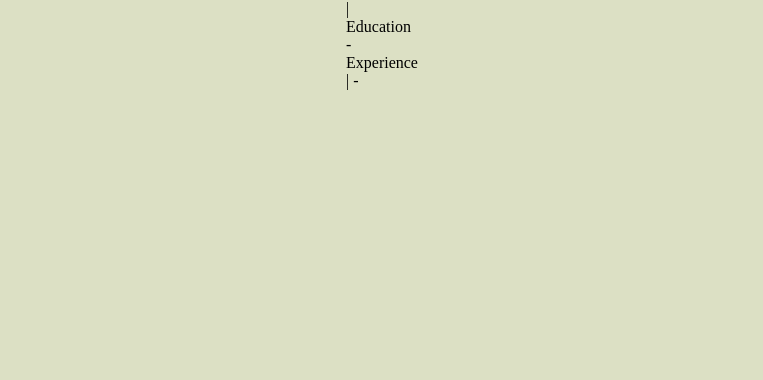
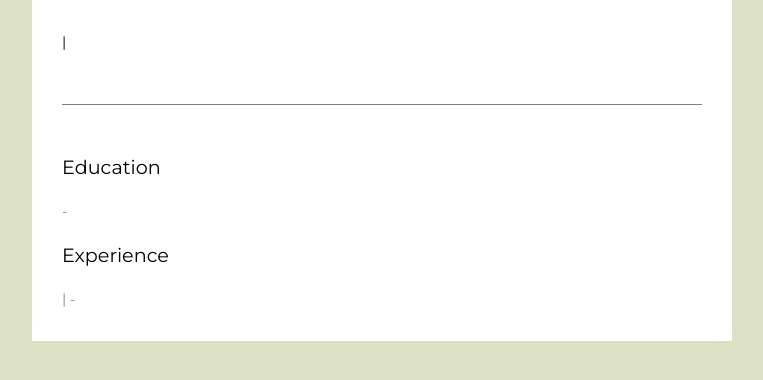
Before and after one commit to angie0123/CV-App, a React (Create React App) app: page / in a window 1280 px wide. Both pictures are taken after a click on the element "Submit". Shown: the top 380 px of the page, without its empty margins (258-1021 px from the left). Built offline with nearby package versions, Linux system fonts and the light colour scheme.

Commit message:
Add styling to preview

```diff
--- a/public/index.html
+++ b/public/index.html
@@ -8,6 +8,11 @@
     <meta
       name="description"
       content="Web site created using create-react-app"
+    />
+
+    <link
+      href="https://fonts.googleapis.com/css2?family=Montserrat:wght@200;400;700&display=swap"
+      rel="stylesheet"
     />
     <link rel="apple-touch-icon" href="%PUBLIC_URL%/logo192.png" />
     <!--
--- a/src/components/Preview.js
+++ b/src/components/Preview.js
@@ -1,6 +1,11 @@
 import React, { Component } from 'react';
 
 class Preview extends Component {
+  getYear(date) {
+    const thisYear = new Date().getFullYear();
+    const dateYear = date.substring(0, 4);
+    return +dateYear === +thisYear ? 'Present' : dateYear;
+  }
   render() {
     const { general, experience, education } = this.props.CV;
     const { name, email, phone, description } = general;
@@ -22,29 +27,20 @@ class Preview extends Component {
           <div className="bold">{schoolName}</div>
           <div className="light">{titleOfStudy}</div>
           <div className="light">
-            {dateOfStudyStart} - {dateOfStudyEnd}
+            {this.getYear(dateOfStudyStart)} - {this.getYear(dateOfStudyEnd)}
           </div>
         </>
       );
     });
 
-    //     experience: [
-    //       {
-    //         companyName: '',
-    //         positionTitle: '',
-    //         tasks: '',
-    //         dateStart: '',
-    //         dateEnd: '',
-    //         id: 0,
-    //       },
-    //     ],
     const experienceList = experience.map((exp) => {
       const { companyName, positionTitle, tasks, dateStart, dateEnd } = exp;
       return (
         <>
           <div className="bold">{companyName}</div>
           <div className="light">
-            {positionTitle} | {dateStart} - {dateEnd}
+            {positionTitle} | {this.getYear(dateStart)} -{' '}
+            {this.getYear(dateEnd)}
           </div>
           <div>{tasks}</div>
         </>
--- a/src/styles.css
+++ b/src/styles.css
@@ -3,6 +3,7 @@
   margin: 0;
   box-sizing: border-box;
   --bg-color: rgba(153, 165, 83, 0.342);
+  font-family: 'Montserrat', sans-serif;
 }
 body {
   height: 100vh;
@@ -90,3 +91,35 @@ ul li {
 .button.submit {
   background-color: rgba(24, 179, 179, 0.849);
 }
+
+.resume {
+  background-color: white;
+  padding: 30px;
+  line-height: 1.5rem;
+  width: 700px;
+  font-size: 0.9rem;
+}
+
+.resume .bold {
+  font-weight: bold;
+}
+
+.resume .light {
+  font-weight: 200;
+}
+
+.resume .large-font {
+  font-size: 3rem;
+  line-height: 3rem;
+}
+
+.resume .header {
+  margin-bottom: 50px;
+  border-bottom: 1px solid grey;
+  padding-bottom: 50px;
+}
+
+.resume .header2 {
+  margin: 20px 0;
+  font-size: 1.2rem;
+}
```
